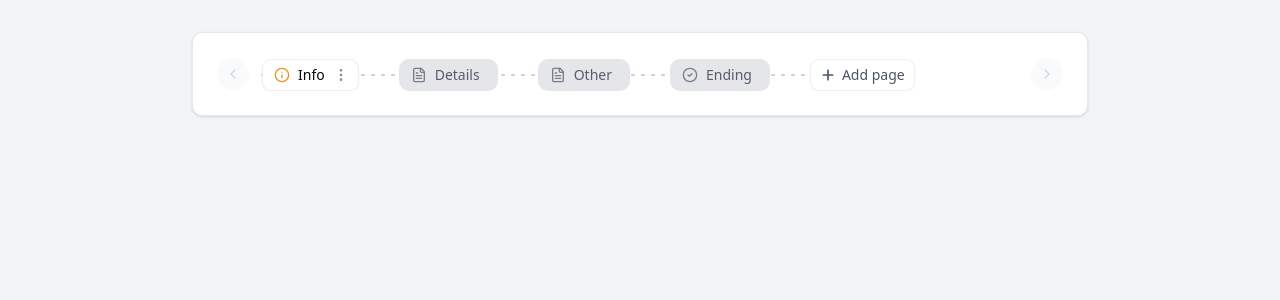
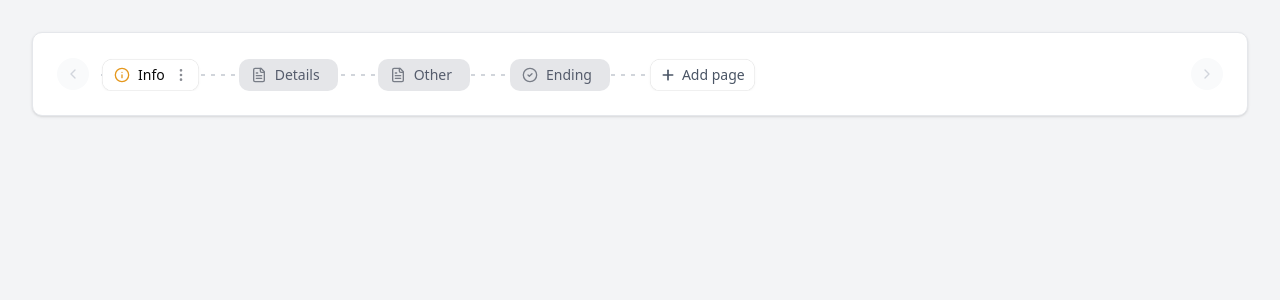
Before and after one commit to iordneto/fillout-drag-and-drop-navigation, a Next.js app: page / in a window 1280 px wide. Shown: the top 300 px of the page. Built offline with nearby package versions, Linux system fonts and the light colour scheme.

Commit message:
style: increase max width of main container for improved layout

```diff
--- a/src/app/page.tsx
+++ b/src/app/page.tsx
@@ -3,7 +3,7 @@
 export default function Home() {
   return (
     <div className="min-h-screen bg-gray-100 p-8">
-      <div className="max-w-4xl mx-auto">
+      <div className="max-w-7xl mx-auto">
         <StepNavigation />
       </div>
     </div>
```
